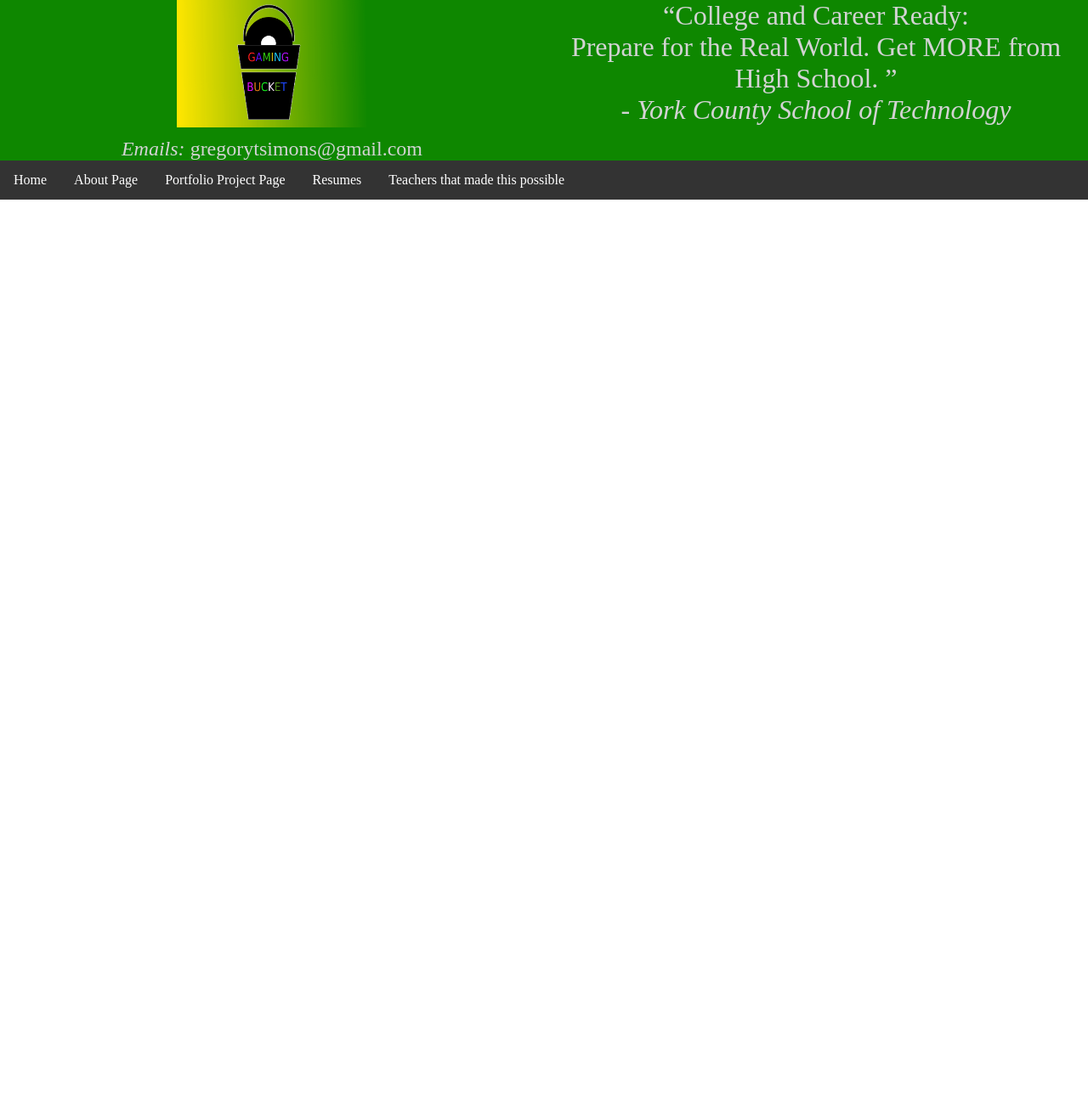
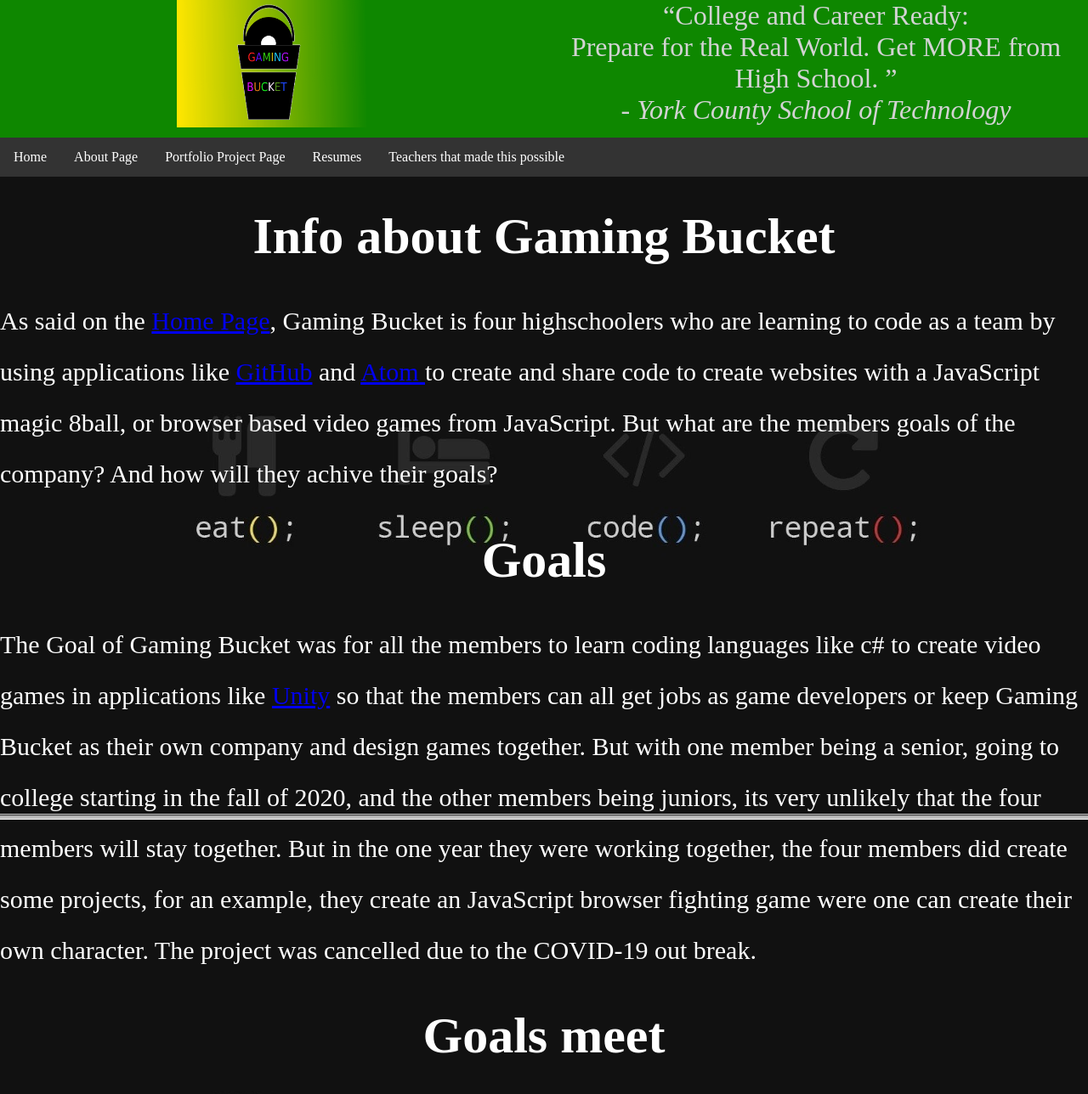
Before and after one commit to Gsimons2002/Company-D-remume-website, a plain HTML site: page aboutPage.html in a window 1280 px wide. Shown: the top 1288 px of the page at 85% size. Before the commit the page ends 800 px from the top, so only its background shows below. Drawn offline with Linux system fonts and the light colour scheme.

Commit message:
about page done, and Caleb last name has been found

```diff
--- a/aboutPage.html
+++ b/aboutPage.html
@@ -1,9 +1,10 @@
 <!DOCTYPE html>
 <html lang="en" dir="ltr">
+
 <head>
   <meta charset="utf-8">
   <link rel="stylesheet" href="css/aboutPageCSS.css">
-    <title>About Page</title>
+  <title>Gaming Bucket</title>
   <!-- header -->
   <div id="containerHeader">
     <div id="header">
@@ -12,7 +13,6 @@
         <center>
           <img src="pictures/Logo.png" width="225px" height="150px">
           <div class="headerInfo">
-              <i>Emails:</i> gregorytsimons@gmail.com
         </center>
       </div>
       <div class="headerText">
@@ -26,6 +26,7 @@
   </div>
   </div>
 </head>
+
 <body>
   <div id="containerBody">
     <div class="navbar">
@@ -40,7 +41,7 @@
           <a href="resume/gregoryResume.html">Gregory Simons Resume</a>
           <a href="resume/andrewResume.html">Andrew Moore Resume</a>
           <a href="johnResume.html">Johnathan Torres Resume</a>
-            <a href="calebResume.html">Caleb **** Resume</a>
+          <a href="calebResume.html">Caleb Ritter Resume</a>
         </div>
       </div>
       <div class="dropdown">
@@ -52,11 +53,23 @@
           <a href="teachers/pBacha.html">Patty Bacha</a>
         </div>
       </div>
+    </div>
+
     <div id="body1">
       <div class="bodyMain">
         <div class="bodyInfo">
-
-
+          <center>
+            <h1><b>Info about Gaming Bucket</b></h1>
+          </center>
+As said on the <a href="index.html">Home Page</a>, Gaming Bucket is four highschoolers who are learning to code as a team by using applications like <a href="https://github.com/"> GitHub</a> and <a href="https://atom.io/"> Atom </a> to create and share code to create websites with a JavaScript magic 8ball, or browser based video games from JavaScript. But what are the members goals of the company? And how will they achive their goals?
+<center>
+  <h1><b>Goals</b></h1>
+</center>
+The Goal of Gaming Bucket was for all the members to learn coding languages like c# to create video games in applications like <a href="https://unity.com/">Unity</a> so that the members can all get jobs as game developers or keep Gaming Bucket as their own company and design games together. But with one member being a senior, going to college starting in the fall of 2020, and the other members being juniors, its very unlikely that the four members will stay together. But in the one year they were working together, the four members did create some projects, for an example, they create an JavaScript browser fighting game were one can create their own character. The project was cancelled due to the COVID-19 out break.
+<center>
+  <h1><b>Goals meet</b></h1>
+</center>
+Again, due to the outbreak, and due to no one knowing a real programming language before, Gaming Bucket's members were not able to learn to create games in unity in class. But Mr. Smith created a Game dev club that two of Gaming Bucket's members. The two members that went are Gregory and Andrew. The game they were making was never finished.  The game they were making was supposed to be a vr game with swinging mechanics. But the four members have learn JavaScript and they have learn how to work together as a team.
         </div>
         <div class="bodyText">
         </div>
@@ -64,6 +77,6 @@
       <div id="clear"></div>
     </div>
   </div>
-      </div>
 </body>
+
 </html>
--- a/css/aboutPageCSS.css
+++ b/css/aboutPageCSS.css
@@ -20,7 +20,7 @@ body {
 
 /* body */
 #containerBody {
-  background-image: url(../pictures/gear.jpg);
+  background-image: url(../pictures/aboutPage.png);
   background-repeat: no-repeat;
   background-size: cover;
   margin-left: 0px;
```
Also changed, not shown: index.html (+3 -3 lines), portfolioPage.html (+2 -2 lines), resume/andrewResume.html (+1 -1 lines), resume/calebResume.html (+1 -1 lines), resume/johnResume.html (+1 -1 lines), teachers/cSmith.html (+2 -2 lines), teachers/pBacha.html (+2 -2 lines), pictures/aboutPage.png (added). Lines whose indentation alone changed are shown as unchanged.
